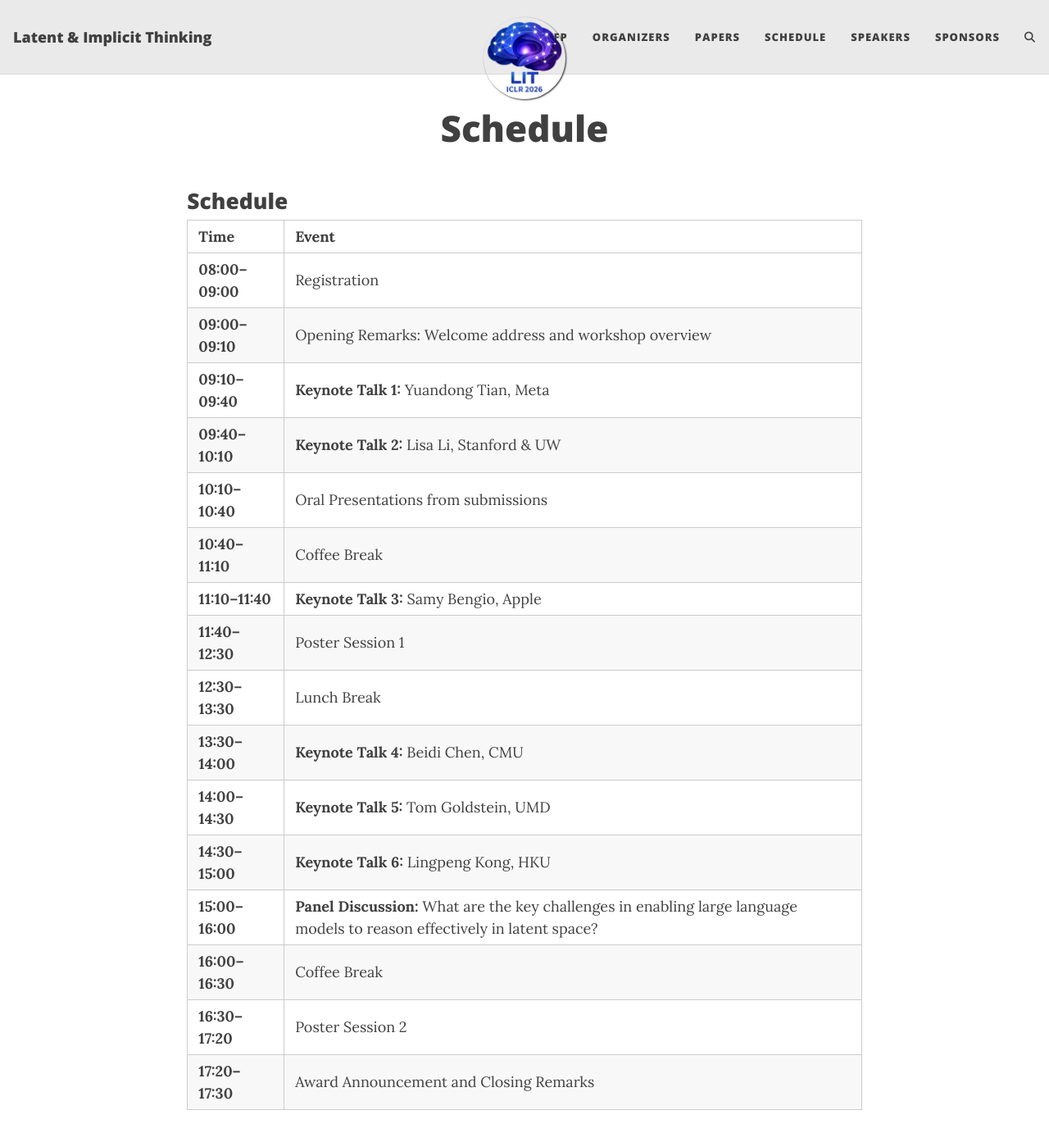
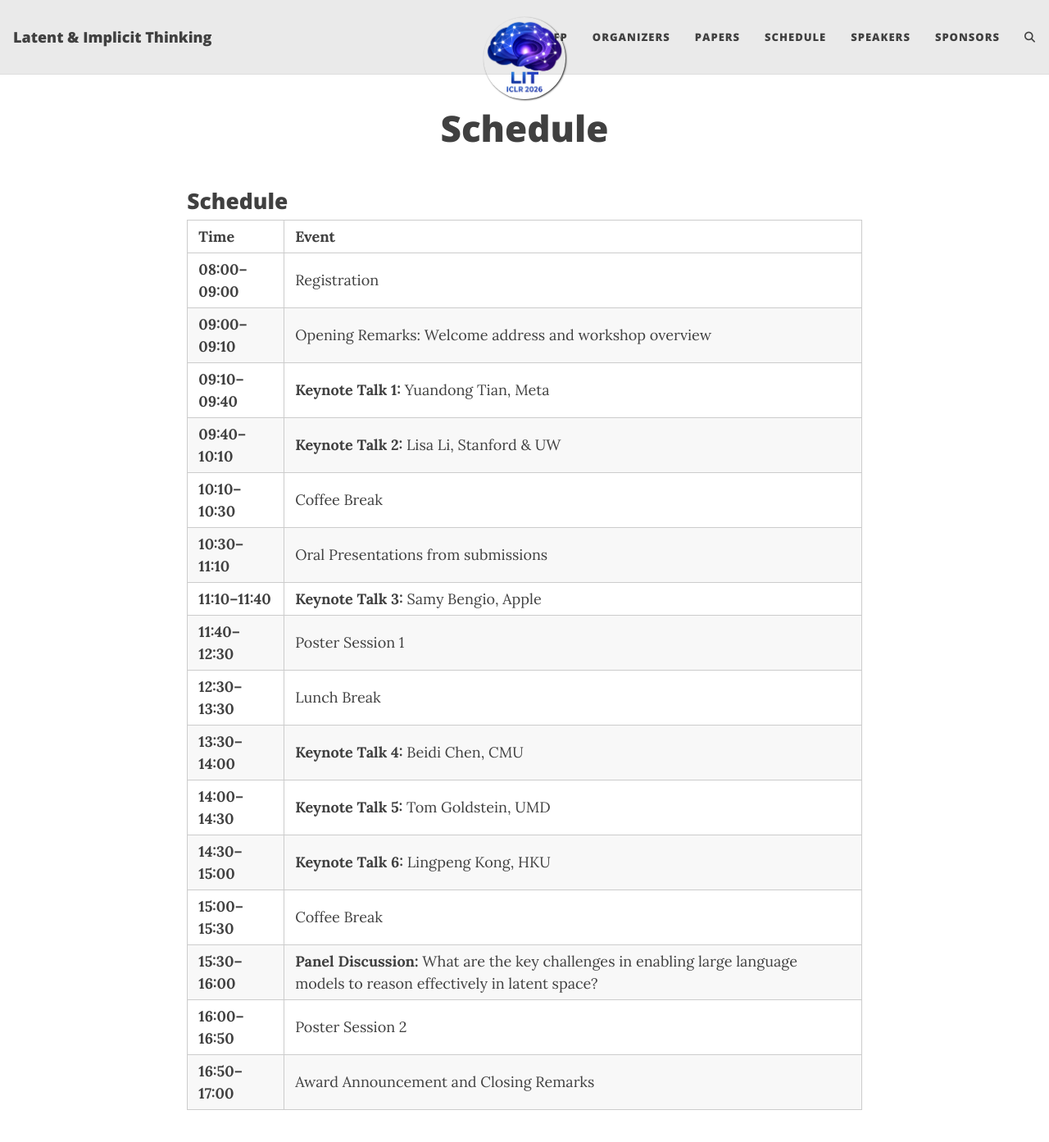
Before and after one commit to latent-implicit-thinking/latent-implicit-thinking.github.io, a Jekyll site: the page built from schedule.md, in a window 1280 px wide and 1400 px high. Shown: the top 1393 px of the window at 82% size. Built offline with Jekyll 4.4.1, drawn with Linux system fonts in a browser that asks for light colours; comment, search, counter and statistics services are not loaded.

Commit message:
Reschedule coffee break and presentations in agenda

```diff
--- a/schedule.md
+++ b/schedule.md
@@ -12,15 +12,15 @@ permalink: /schedule/
 | **09:00–09:10** | Opening Remarks: Welcome address and workshop overview |
 | **09:10–09:40** | **Keynote Talk 1:** Yuandong Tian, Meta |
 | **09:40–10:10** | **Keynote Talk 2:** Lisa Li, Stanford & UW |
-| **10:10–10:40** | Oral Presentations from submissions |
-| **10:40–11:10** | Coffee Break              |
+| **10:10–10:30** | Coffee Break |
+| **10:30–11:10** | Oral Presentations from submissions |
 | **11:10–11:40** | **Keynote Talk 3:** Samy Bengio, Apple |
 | **11:40–12:30** | Poster Session 1          |
 | **12:30–13:30** | Lunch Break               |
 | **13:30–14:00** | **Keynote Talk 4:** Beidi Chen, CMU |
 | **14:00–14:30** | **Keynote Talk 5:** Tom Goldstein, UMD |
 | **14:30–15:00** | **Keynote Talk 6:** Lingpeng Kong, HKU |
-| **15:00–16:00** | **Panel Discussion:** What are the key challenges in enabling large language models to reason effectively in latent space? |
-| **16:00–16:30** | Coffee Break              |
-| **16:30–17:20** | Poster Session 2          |
-| **17:20–17:30** | Award Announcement and Closing Remarks |
+| **15:00–15:30** | Coffee Break |
+| **15:30–16:00** | **Panel Discussion:** What are the key challenges in enabling large language models to reason effectively in latent space?  |
+| **16:00–16:50** | Poster Session 2          |
+| **16:50–17:00** | Award Announcement and Closing Remarks |
```
